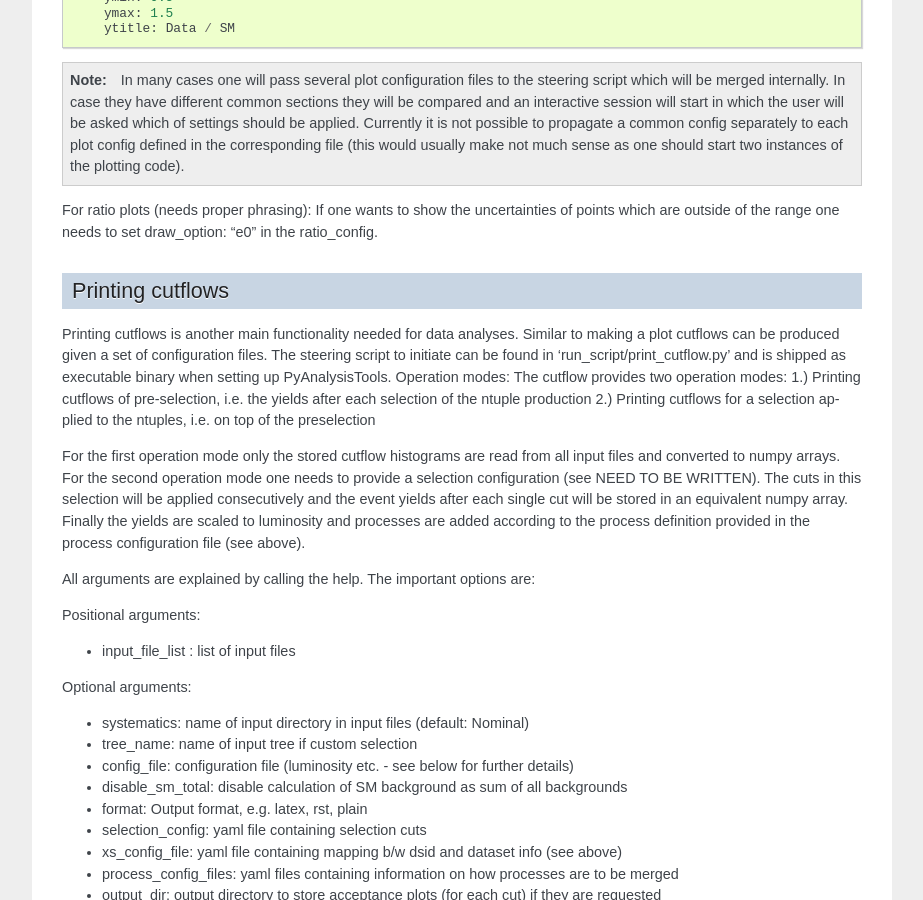
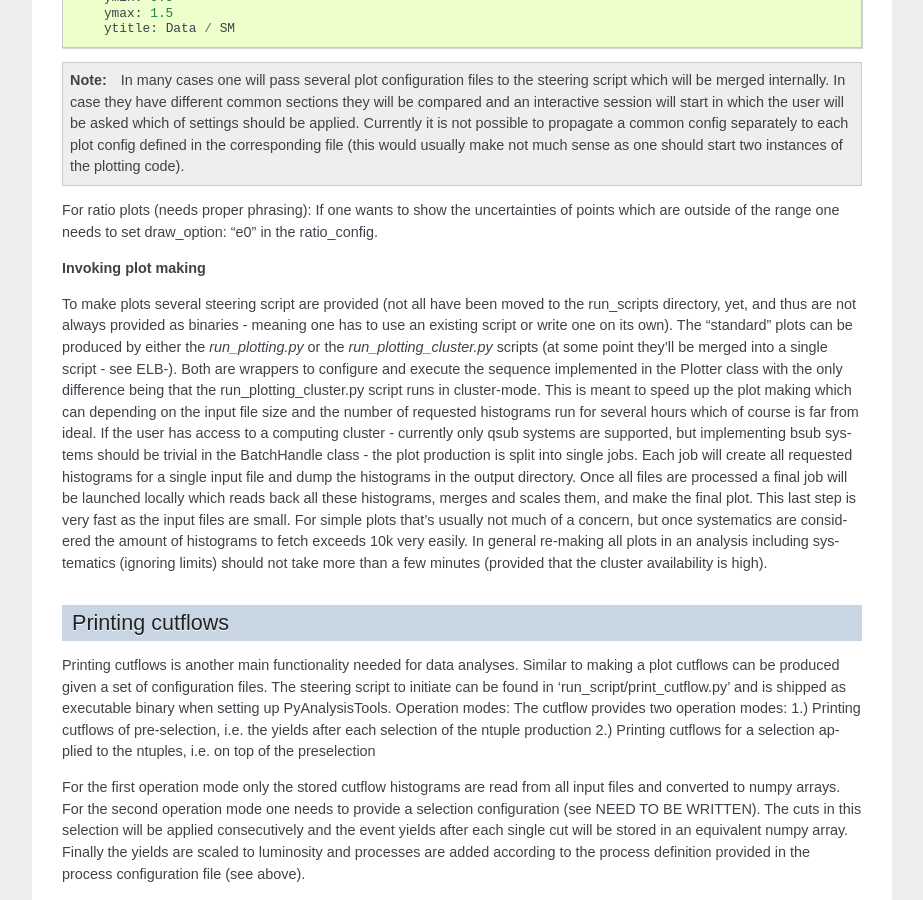
Before and after one commit to morgenst/PyAnalysisTools, a Sphinx documentation site: the page built from docs/source/usage/tutorials.rst, in a window 1280 px wide and 900 px high, scrolled down 2107 px. Shown: the whole window, without its empty margins (198-1121 px from the left). Built offline with Sphinx 7.4.7, drawn with Linux system fonts in a browser that asks for light colours; the version number is read from the project's files by our own code; some of the changed text lies outside the part shown.

Commit message:
add systematics to documentation
Close MMPP-1815

* extend plotting documentation

```diff
--- a/docs/source/index.rst
+++ b/docs/source/index.rst
@@ -4,11 +4,13 @@ Welcome to PyAnalysisTools's documentation!
 .. toctree::
    :maxdepth: 2
    :caption: Contents:
+   :titlesonly:
 
    usage/installation
    usage/quickstart
    usage/tutorials
    usage/modules
+   usage/misc
    modules
 
 Indices and tables
--- a/docs/source/usage/tutorials.rst
+++ b/docs/source/usage/tutorials.rst
@@ -7,8 +7,9 @@ Making a plot
 -------------
 
 Creating plots is one of the core functionality and the code is designed such that everything can be configured via
-several configuration files defining the content. All configuration files are written in **yaml** To understand the concept behind it one needs to understand the meaning
-of these config files. To make a *standard* plot one typically needs at least three configuration files:
+several configuration files defining the content. All configuration files are written in **yaml**. To understand the
+concept behind it one needs to understand the meaning of these config files.
+To make a *standard* plot one typically needs at least three configuration files:
 
 1.) **The dataset config**
 
@@ -136,6 +137,23 @@ parsed and propagated to each plot config not matching the name *common*
 For ratio plots (needs proper phrasing): If one wants to show the uncertainties of points which are outside of the range
 one needs to set draw_option: "e0" in the ratio_config.
 
+**Invoking plot making**
+
+To make plots several steering script are provided (not all have been moved to the run_scripts directory, yet, and thus
+are not always provided as binaries - meaning one has to use an existing script or write one on its own). The "standard"
+plots can be produced by either the *run_plotting.py* or the *run_plotting_cluster.py* scripts (at some point they'll be
+merged into a single script - see ELB-). Both are wrappers to configure and execute the sequence implemented in the Plotter
+class with the only difference being that the run_plotting_cluster.py script runs in cluster-mode. This is meant to speed
+up the plot making which can depending on the input file size and the number of requested histograms run for several hours
+which of course is far from ideal. If the user has access to a computing cluster - currently only qsub systems are supported,
+but implementing bsub systems should be trivial in the BatchHandle class - the plot production is split into single jobs.
+Each job will create all requested histograms for a single input file and dump the histograms in the output directory. Once
+all files are processed a final job will be launched locally which reads back all these histograms, merges and scales them,
+and make the final plot. This last step is very fast as the input files are small. For simple plots that's usually not
+much of a concern, but once systematics are considered the amount of histograms to fetch exceeds 10k very easily.
+In general re-making all plots in an analysis including systematics (ignoring limits) should not take more than a few
+minutes (provided that the cluster availability is high).
+
 Printing cutflows
 -----------------
 
```
Also changed, not shown: docs/source/usage/misc.rst (added, +79 -0 lines).
